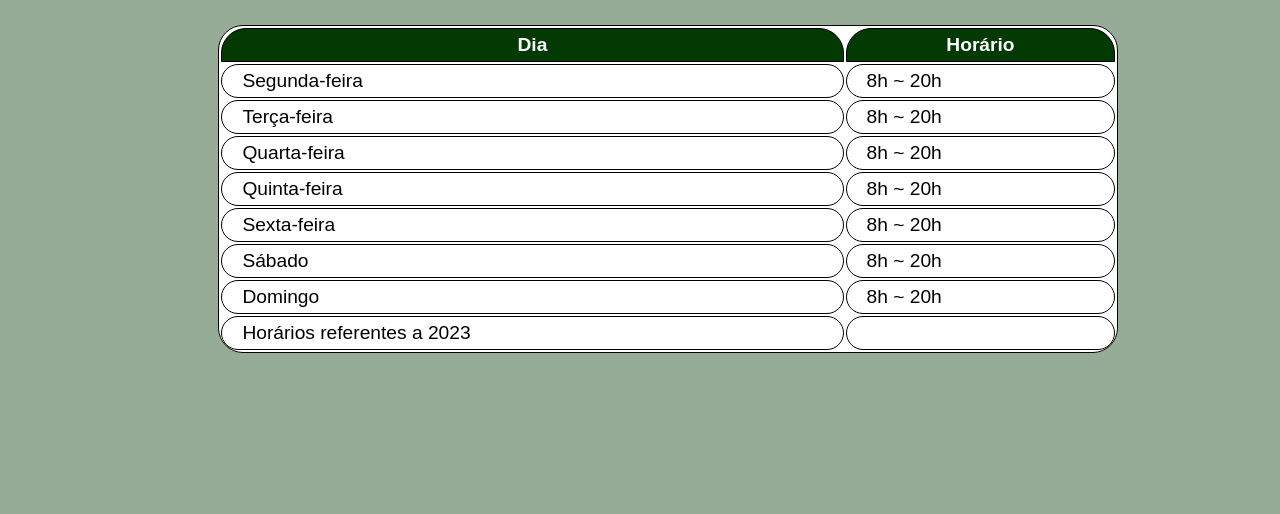
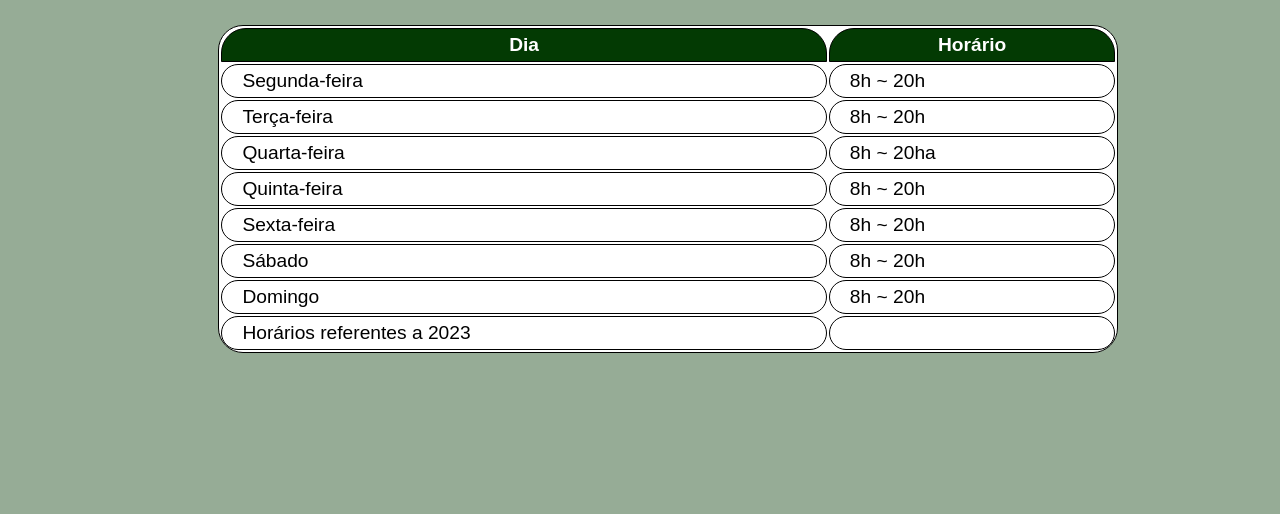
Before and after one commit to NocceV/Projeto-Igreja-Renovar, a plain HTML site: page Horários/horarios.html in a window 1280 px wide. Shown: the part 286-800 px from the top of the page. Drawn offline with Linux system fonts and the light colour scheme.

Commit message:
testando modificação de arquivo

```diff
--- a/Horários/horarios.html
+++ b/Horários/horarios.html
@@ -48,7 +48,7 @@
                         </tr>
                         <tr>
                             <td>Quarta-feira</td>
-                            <td>8h ~ 20h</td>
+                            <td>8h ~ 20ha</td>
                         </tr>
                         <tr>
                             <td>Quinta-feira</td>
```
